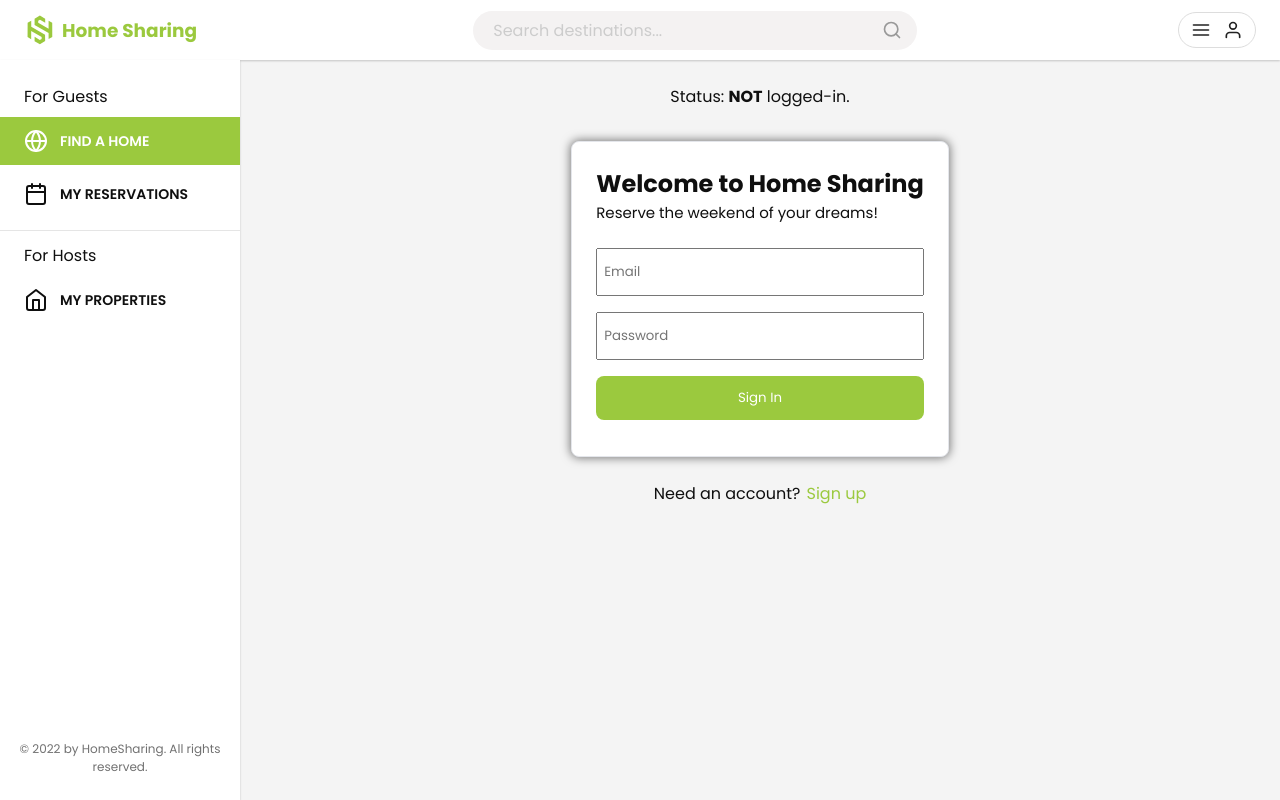
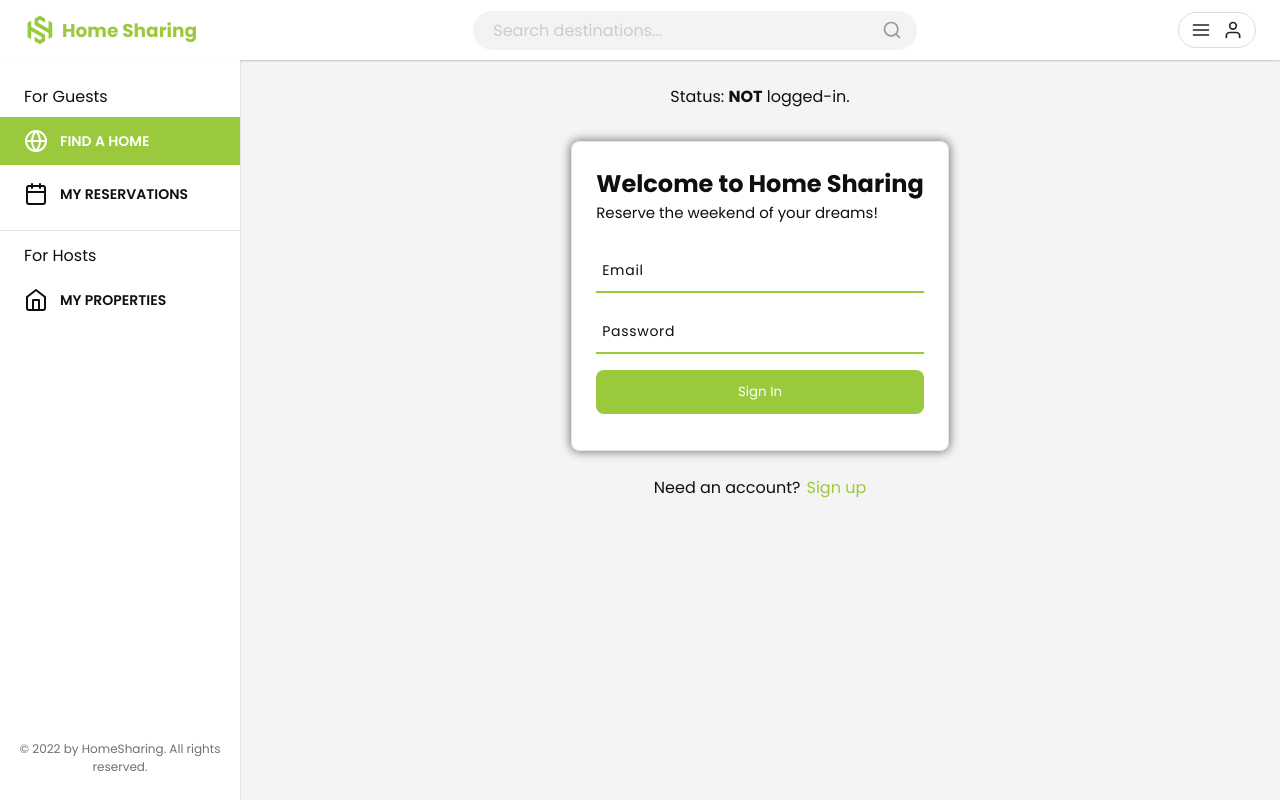
Before and after one commit to Home-Sharing-Team/microverse-final-capstone-web, a React (Create React App) app: page /sign-in in a window 1280 px wide. Built offline with nearby package versions, Linux system fonts and the light colour scheme; what miragejs would draw is missing.

Commit message:
Finish main styles of the sign up page

```diff
--- a/src/components/sign-in/sign-in.component.jsx
+++ b/src/components/sign-in/sign-in.component.jsx
@@ -78,22 +78,29 @@ const LogInComponent = () => {
         </div>
 
         <form className="sign-ex__container__form" onSubmit={handleSubmit}>
+          <div className="sign-ex__container__form__inputBox">
             <input
               type="email"
               name="email"
-            placeholder="Email"
               value={email}
               onChange={handleChange}
               required
             />
+            <span>Email</span>
+            <i />
+          </div>
+
+          <div className="sign-ex__container__form__inputBox">
             <input
               type="password"
               name="password"
-            placeholder="Password"
               value={password}
               onChange={handleChange}
               required
             />
+            <span>Password</span>
+            <i />
+          </div>
           <button type="submit" className="sign-ex__container__form__btn">Sign In</button>
         </form>
       </div>
--- a/src/components/sign-in/sign-in.styles.scss
+++ b/src/components/sign-in/sign-in.styles.scss
@@ -40,8 +40,61 @@
         margin-bottom: 1.6rem;
       }
 
-      & input {
+      &__inputBox {
+        position: relative;
+        width: 100%;
+        z-index: 2;
+      }
+
+      &__inputBox input {
+        position: relative;
+        background: transparent;
+        border: none;
+        outline: none;
+        font-size: 1.4rem;
+        letter-spacing: 0.05em;
+        width: 100%;
         padding: 1.2rem 0.6rem;
+        z-index: 10;
+        color: var(--color-white);
+      }
+
+      &__inputBox span {
+        position: absolute;
+        left: 0;
+        top: 0;
+        font-size: 1.4rem;
+        padding: 1.2rem 0.6rem;
+        color: var(--color-text-primary);
+        pointer-events: none;
+        letter-spacing: 0.05em;
+        transition: 0.5s;
+      }
+
+      &__inputBox input:valid ~ span,
+      &__inputBox input:focus ~ span {
+        color: var(--color-primary);
+        transform: translateX(-0.6rem) translateY(-2.6rem);
+        font-size: 1.2rem;
+      }
+
+      &__inputBox i {
+        position: absolute;
+        bottom: 0;
+        left: 0;
+        width: 100%;
+        height: 2px;
+        background-color: var(--color-primary);
+        border: var(--border-radius);
+        transition: 0.5s;
+        pointer-events: none;
+        z-index: 9;
+      }
+
+      &__inputBox input:valid ~ i,
+      &__inputBox input:focus ~ i {
+        height: 4.1rem;
+        border-radius: var(--border-radius);
       }
 
       &__btn {
@@ -58,6 +111,7 @@
 
       &__btn:active {
         background-color: var(--color-active);
+        opacity: 0.8;
       }
     }
   }
```
Also changed, not shown: src/components/sign-up/sign-up.component.jsx (+26 -3 lines). Lines whose indentation alone changed are shown as unchanged.
